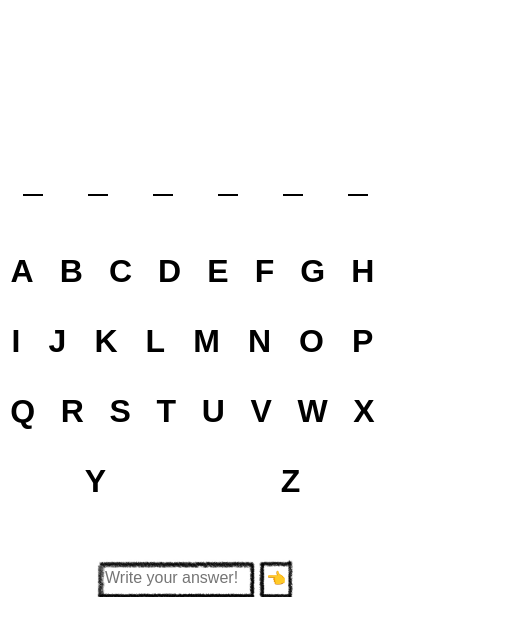
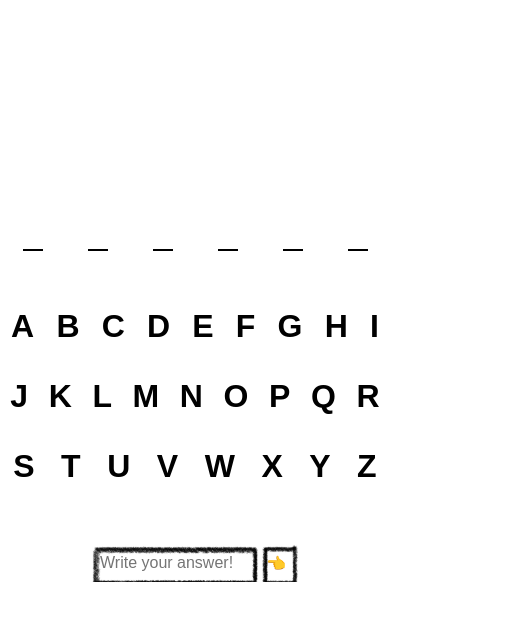
Before and after one commit to newsilver1028/play-ts-hangman, a plain HTML site: page index.html in a window 390 px wide. Both pictures are taken after a click on the button 195 px from the left and 393 px from the top of the page. Shown: the part 70-706 px from the top of the page, 507 px wide, since content can reach past the window. Drawn offline with Linux system fonts and the light colour scheme; a web font is replaced by a local one.

Commit message:
Edit alphabet mobile css

```diff
--- a/style/style.css
+++ b/style/style.css
@@ -411,7 +411,7 @@ body {
   .wrong-alphabet {
     font-size: 2rem;
     font-weight: bolder;
-    letter-spacing: 25px;
+    letter-spacing: 20px;
     -ms-user-select: none;
     -moz-user-select: -moz-none;
     -khtml-user-select: none;
@@ -432,7 +432,7 @@ body {
   .input-answer-wrapper {
     display: flex;
     flex-flow: row nowrap;
-    width: 200px;
+    width: 210px;
     height: auto;
     margin: 5px auto;
     background-image: url("../images/input_background.jpg");
@@ -448,7 +448,7 @@ body {
   }
 
   .input-answer {
-    width: 145px;
+    width: 150px;
     padding: 10px;
   }
 
```
